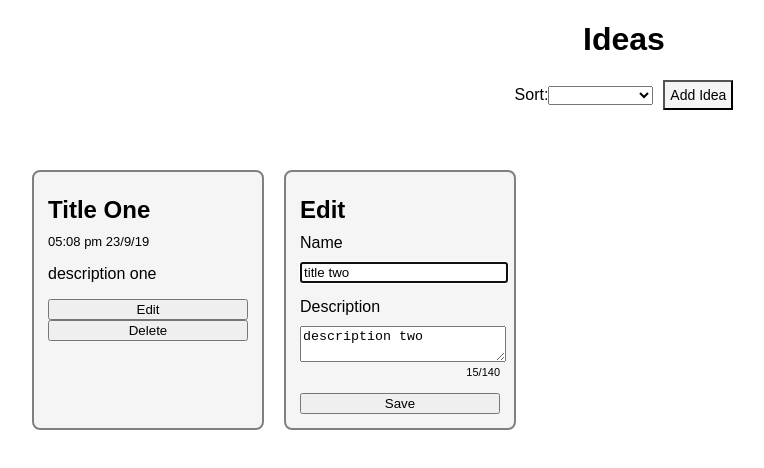
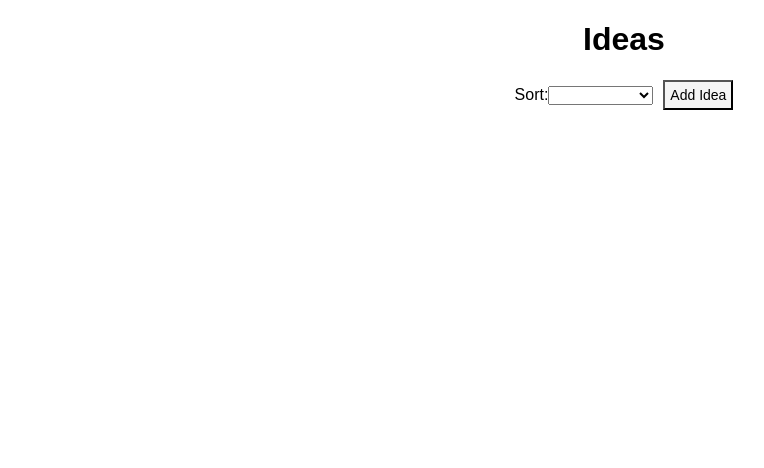
Before and after one commit to jbadavis/ideas, a React (Create React App) app: page / in a window 1280 px wide. Shown: the top 468 px of the page, without its empty margins (16-780 px from the left). Built offline with nearby package versions, Linux system fonts and the light colour scheme.

Commit message:
Read ideas from local storage
Additionally:

- Title label in AddIdea form is updated.

- The date-fns library is moved to dependences.

```diff
--- a/package.json
+++ b/package.json
@@ -3,6 +3,7 @@
   "version": "0.1.0",
   "private": true,
   "dependencies": {
+    "date-fns": "^2.2.1",
     "react": "16.4.0",
     "react-dom": "16.4.2",
     "react-scripts": "3.1.2"
@@ -13,7 +14,6 @@
     "eject": "react-scripts eject"
   },
   "devDependencies": {
-    "date-fns": "^2.2.1",
     "enzyme": "3.3.0",
     "enzyme-adapter-react-16": "1.1.1",
     "enzyme-to-json": "^3.4.0",
--- a/src/AddIdea.js
+++ b/src/AddIdea.js
@@ -55,7 +55,7 @@ class AddIdea extends React.Component {
         <h2>Edit</h2>
         <form className={styles.addIdea} onSubmit={this.handleSubmit}>
           <label>
-            Name
+            Title
             <input
               className={styles.title}
               autoFocus
--- a/src/App.js
+++ b/src/App.js
@@ -10,9 +10,13 @@ class App extends React.Component {
     super(props);
 
     this.state = {
-      ...this.props.initialState,
+      ideas: [...this.props.initialState.ideas],
       sort: '',
     };
+  }
+
+  componentDidUpdate() {
+    localStorage.setItem('ideas', JSON.stringify({ideas: this.state.ideas}));
   }
 
   handleSortChange = e => {
--- a/src/Idea.js
+++ b/src/Idea.js
@@ -2,7 +2,7 @@ import React from 'react';
 import {format} from 'date-fns';
 import AddIdea from './AddIdea';
 
-import styles from './Idea.module.css'
+import styles from './Idea.module.css';
 
 const Idea = ({
   description,
@@ -23,7 +23,9 @@ const Idea = ({
     ) : (
       <div className={styles.content}>
         <h2>{title}</h2>
-        <p className={styles.time}>{format(time, 'hh:mm aaa d/M/yy')}</p>
+        <p className={styles.time}>
+          {format(new Date(time), 'hh:mm aaa d/M/yy')}
+        </p>
         <p>{description}</p>
         <button className="edit" onClick={handleEditIdea}>
           Edit
--- a/src/index.js
+++ b/src/index.js
@@ -1,26 +1,10 @@
 import React from 'react';
 import ReactDOM from 'react-dom';
 import App from './App';
+import getStateFromLocalStorage from './utils/getStateFromLocalStorage'
 import './index.css';
 
-const initialState = {
-  ideas: [
-    {
-      title: 'title one',
-      description: 'description one',
-      time: new Date(),
-      editing: false,
-    },
-    {
-      title: 'title two',
-      description: 'description two',
-      time: new Date(),
-      editing: true,
-    },
-  ],
-};
-
 ReactDOM.render(
-  <App initialState={initialState} />,
+  <App initialState={getStateFromLocalStorage()} />,
   document.getElementById('root'),
 );
--- /dev/null
+++ b/src/utils/getStateFromLocalStorage.js
@@ -0,0 +1,9 @@
+const getStateFromLocalStorage = () => {
+  const ideas = localStorage.getItem('ideas');
+
+  return ideas
+    ? JSON.parse(ideas)
+    : {ideas: []};
+};
+
+export default getStateFromLocalStorage;
```
Also changed, not shown: 1 other file (tests, documents, lock files or other folders).
